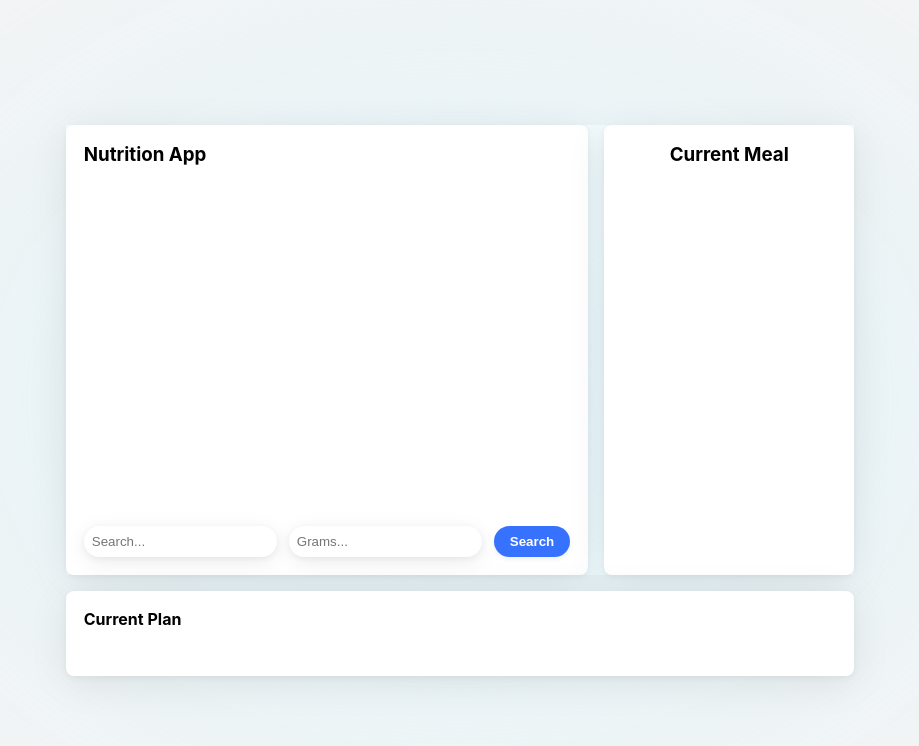
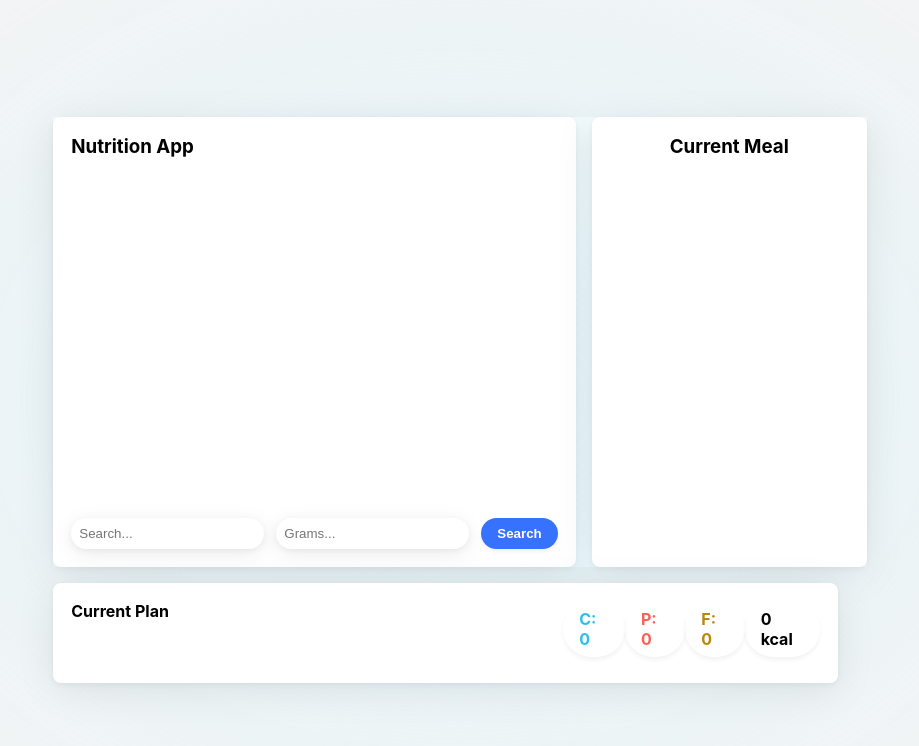
Before and after one commit to PlamenKosharov/react-nutrition-app, a React (Create React App) app: page / in a window 1280 px wide. Shown: the top 746 px of the page, without its empty margins (180-1099 px from the left). Built offline with nearby package versions, Linux system fonts and the light colour scheme.

Commit message:
Added macros info tab in current plan card

```diff
--- a/src/components/CurrentMealSection/CurrentMealCard.js
+++ b/src/components/CurrentMealSection/CurrentMealCard.js
@@ -17,6 +17,10 @@ export default function CurrentMealCard({setFoodData,mealData,setMealData,setPla
       ...currentMeal,
       name: name,
       id: crypto.randomUUID(),
+      protein: protein,
+      carbs: carbs,
+      fat: fat,
+      calories: calories
   }
     setPlanData(prev => [...prev, { ...structuredClone(newMealData)}]);
   }
--- a/src/components/CurrentMealSection/CurrentMealCard.module.css
+++ b/src/components/CurrentMealSection/CurrentMealCard.module.css
@@ -1,7 +1,7 @@
 .currentMealCard {
     height: 450px;
     min-height: 375px;
-    min-width: 250px;
+    min-width: 275px;
     display: flex;
     flex-direction: column;
     gap: 26px;
--- a/src/components/CurrentPlanSection/CurrentPlanCard.js
+++ b/src/components/CurrentPlanSection/CurrentPlanCard.js
@@ -3,11 +3,24 @@ import cardStyles from "../../styles/card.module.css"
 import styles from "./CurrentPlanCard.module.css"
 
 import MealButton from "./MealButton"
+import buttonStyles from "../../styles/button.module.css";
 
 export default function CurrentPlanCard({planData,setPlanData,setMealData}) {
+  let totalProtein = 0;
+  let totalCarbs = 0;
+  let totalFat = 0;
+  let totalCalories = 0;
+
+  for (let i = 0; i < planData.length; i++) {
+    totalProtein += planData[i].protein;
+    totalCalories += planData[i].calories;
+    totalFat += planData[i].fat;
+    totalCarbs += planData[i].carbs;
+  }
 
   return(
     <div className={`${styles["currentPlanCard"]} ${cardStyles["card"]}`}>
+      <div className={styles.leftContainer}>
         <h4 className={styles.title}>Current Plan</h4>
         <div style={{display: "flex", flexDirection: "row",gap:"10px"}}>
           {planData.map((meal,index) => (
@@ -21,6 +34,17 @@ export default function CurrentPlanCard({planData,setPlanData,setMealData}) {
           ))}
         </div>
       </div>
-
+      <div>
+        <div className={styles.macros}>
+          <p className={`${styles["carbBubble"]} ${buttonStyles["button"]}`}>
+            C: {totalCarbs.toFixed()}</p>
+          <p className={`${styles["proteinBubble"]} ${buttonStyles["button"]}`}>
+            P: {totalProtein.toFixed()}</p>
+          <p className={`${styles["fatBubble"]} ${buttonStyles["button"]}`}>
+            F: {totalFat.toFixed()}</p>
+          <p className={`${styles["calorieBubble"]} ${buttonStyles["button"]}`}>{totalCalories.toFixed()} kcal</p>
+        </div>
+      </div>
+    </div>
   )
 }
--- a/src/components/CurrentPlanSection/CurrentPlanCard.module.css
+++ b/src/components/CurrentPlanSection/CurrentPlanCard.module.css
@@ -1,8 +1,9 @@
 .currentPlanCard{
     display: flex;
-    flex-direction: column;
-    height: 85px;
-    gap: 8px;
+    flex-direction: row;
+    height: 100px;
+    gap: 12px;
+    max-width: 785px;
 }
 
 .mealButton{
@@ -26,3 +27,33 @@
     color:red;
     cursor: pointer;
 }
+
+.leftContainer{
+    display: flex;
+    flex-direction: column;
+    justify-content: space-between;
+    min-width: 480px;
+    max-width: 480px;
+    overflow: auto;
+}
+
+.macros{
+    display: flex;
+    flex-direction: row;
+}
+
+.proteinBubble{
+    color: #fe5f55;
+}
+
+.carbBubble{
+    color: #30bced;
+}
+
+.fatBubble{
+    color: darkgoldenrod;
+}
+
+.calorieBubble{
+    color: black;
+}
```
Lines whose indentation alone changed are shown as unchanged.
